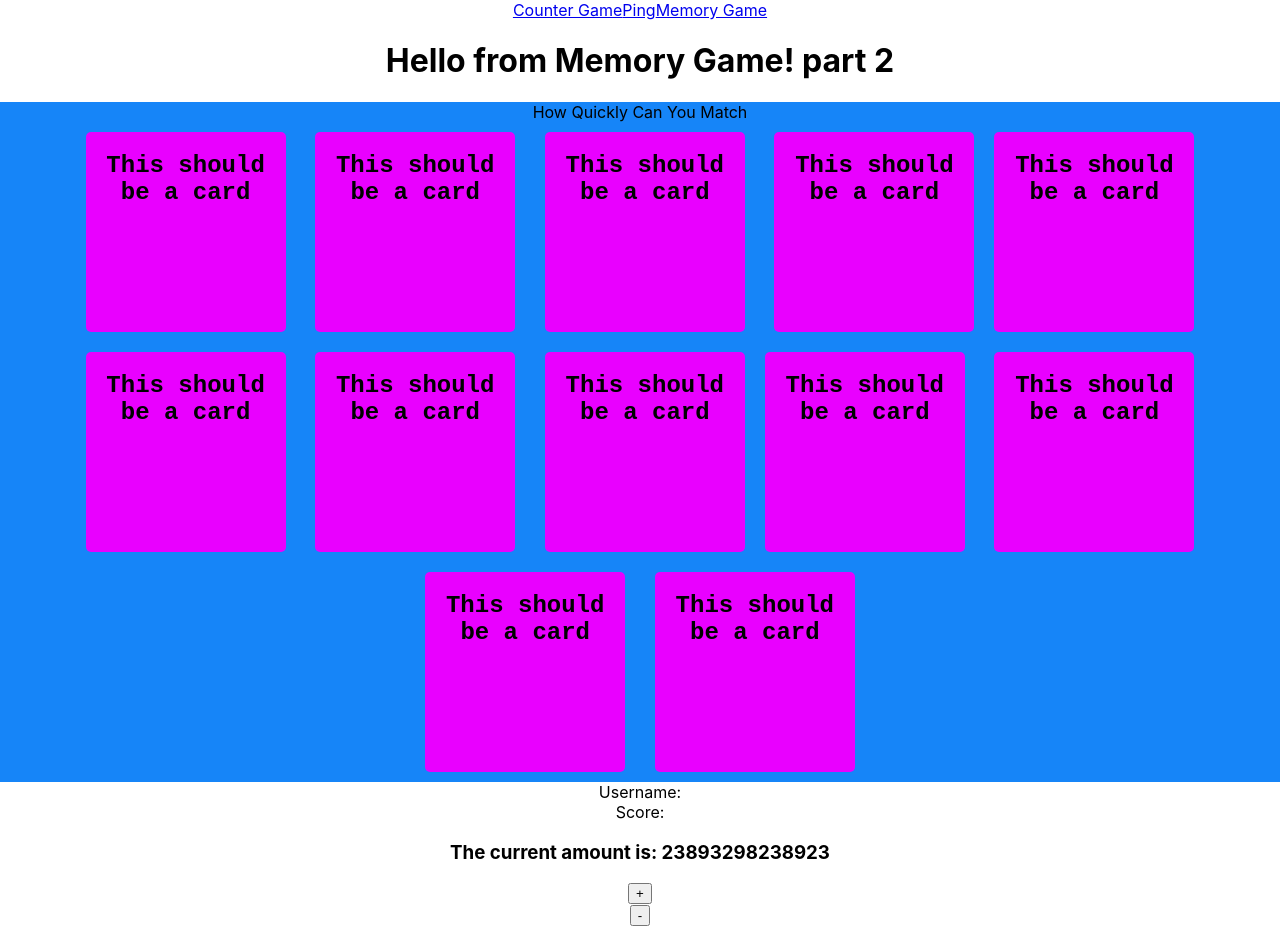
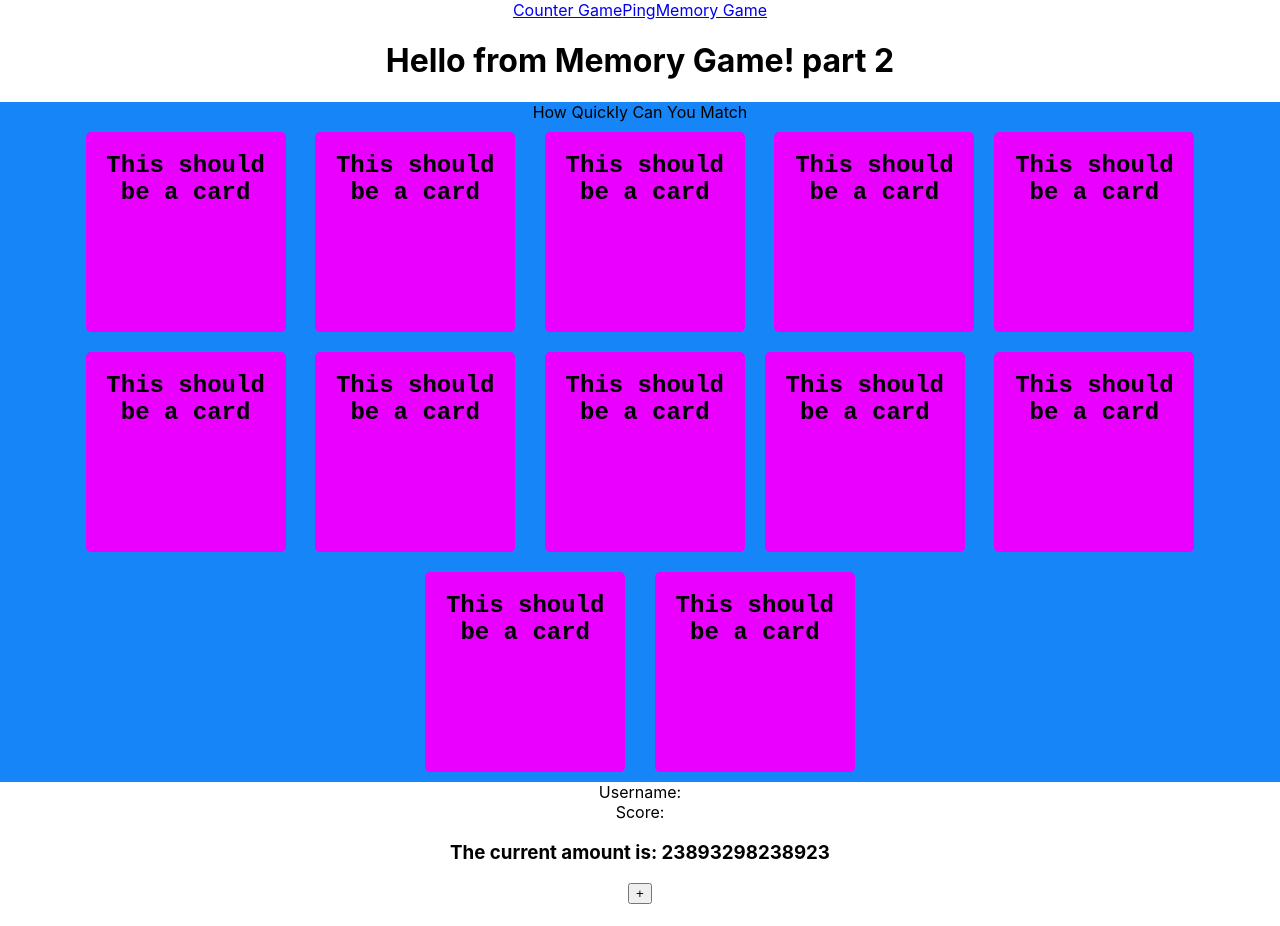
Before and after one commit to DigitalCraftsStudents/dev-arcade, a React (Create React App) app in the folder client/: page /memory in a window 1280 px wide. After the commit the page ends 904 px from the top, so only its background shows below. Built offline with nearby package versions, Linux system fonts and the light colour scheme.

Commit message:
removed decrement because it is not needed at this time

```diff
--- a/client/src/games/memory/components/ScoreBoard.jsx
+++ b/client/src/games/memory/components/ScoreBoard.jsx
@@ -4,7 +4,6 @@ import { store } from "../store";
 
 import Output from "../containers/OutputContainer";
 import Increment from "../containers/IncrementContainer";
-import Decrement from "../containers/DecrementContainer";
 
 const ScoreBoard = (props) => (
   <Provider store={store}>
@@ -13,7 +12,6 @@ const ScoreBoard = (props) => (
       <div>Score:</div>
       <Output />
       <Increment />
-      <Decrement />
     </div>
   </Provider>
 );
--- a/client/src/games/memory/containers/DecrementContainer.js
+++ /dev/null
@@ -1,18 +0,0 @@
-import React from 'react';
-import { connect } from 'react-redux';
-import { actionDecrement } from '../actions';
-
-const Decrement = props => <button onClick={props.handleClick}>-</button>;
-
-function mapDispatchToProps(dispatch) {
-  return {
-    handleClick: () => {
-      dispatch(actionDecrement());
-    }
-  };
-}
-
-export default connect(
-  null,
-  mapDispatchToProps
-)(Decrement);
```
